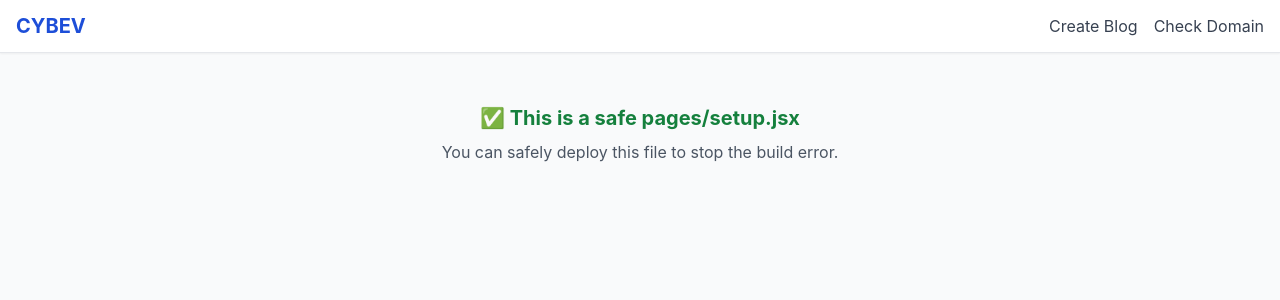
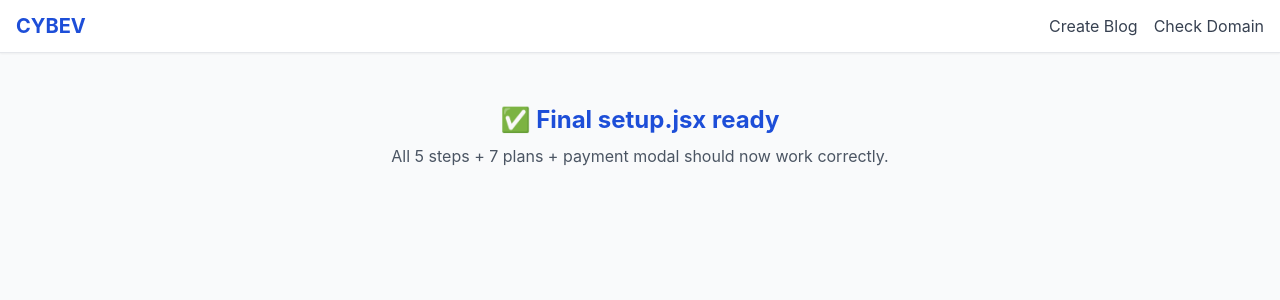
Before and after one commit to cybev1/cybev-frontend, a Next.js app: page /blog/setup in a window 1280 px wide. Shown: the top 300 px of the page. Built offline with nearby package versions, Linux system fonts and the light colour scheme.

Commit message:
Add files via upload

```diff
--- a/pages/blog/setup.jsx
+++ b/pages/blog/setup.jsx
@@ -1,11 +1,11 @@
 
 import React from 'react';
 
-export default function Setup() {
+export default function BlogSetup() {
   return (
     <div className="p-6 text-center">
-      <h1 className="text-xl font-bold text-green-700">✅ This is a safe pages/setup.jsx</h1>
-      <p className="text-gray-600 mt-2">You can safely deploy this file to stop the build error.</p>
+      <h1 className="text-2xl font-bold text-blue-700">✅ Final setup.jsx ready</h1>
+      <p className="text-gray-600 mt-2">All 5 steps + 7 plans + payment modal should now work correctly.</p>
     </div>
   );
 }
```
